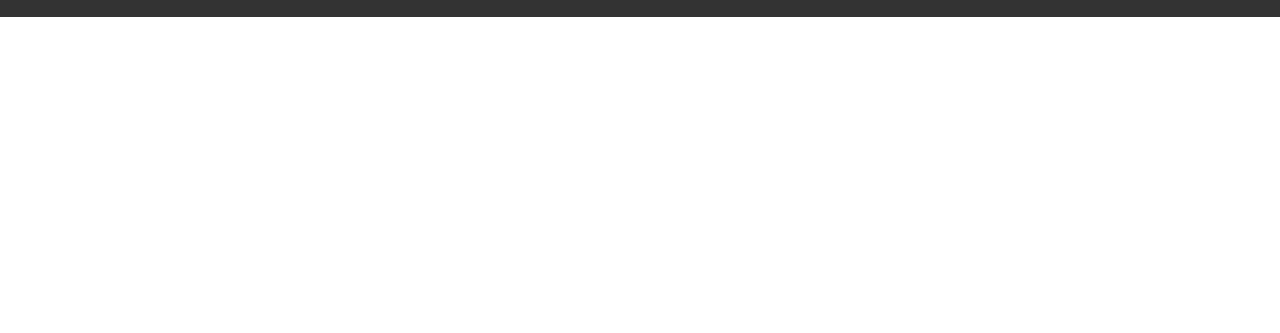
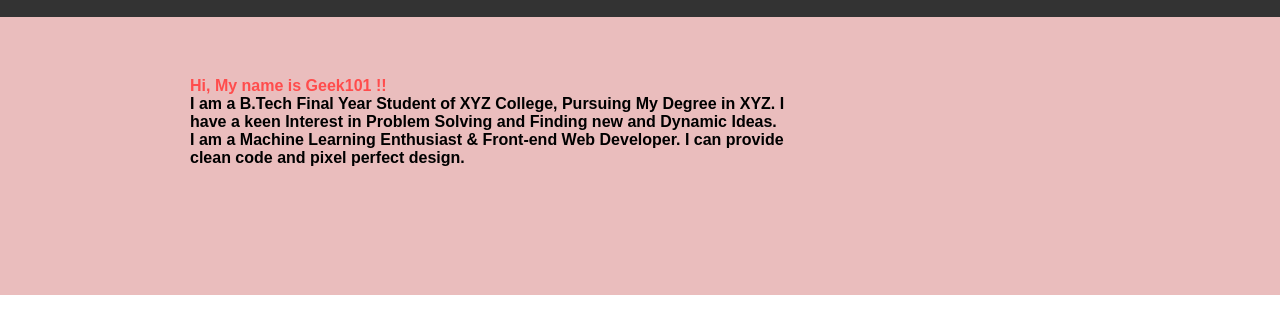
Before and after one commit to WA-A/Udacity-Project-2, a plain HTML site: page src/index.html in a window 1280 px wide. Shown: the part 51-384 px from the top of the page. Drawn offline with Linux system fonts and the light colour scheme.

Commit message:
intro banner Section Without MyPhoto

```diff
--- a/src/index.html
+++ b/src/index.html
@@ -20,6 +20,21 @@
             <div></div>
         </div>
     </nav>
+
+
+    <section class="about-section">
+        <div class="about-container">
+
+            <div class="about-text">
+                <p><span class="highlight">Hi, My name is Geek101 !!</span></p>
+                <p>I am a B.Tech Final Year Student of XYZ College, Pursuing My Degree in XYZ. I have a keen Interest in Problem Solving and Finding new and Dynamic Ideas.</p>
+                <p>I am a Machine Learning Enthusiast & Front-end Web Developer. I can provide clean code and pixel perfect design.</p>
+
+            </div>
+        </div>
+    </section>
+
+
     <script>
         const navbar = document.getElementById("navbar");
         const burger = document.getElementById("burger");
--- /dev/null
+++ b/src/scss/blocks/intro-banner.scss
@@ -0,0 +1,48 @@
+@use '../utils/mixins.scss' as *;
+@use '../utils/variables.scss' as *;
+
+
+.about-section {
+    background: #eabdbd;
+    color: #000;
+    padding: 10%;
+    display: flex;
+    justify-content: center;
+}
+
+.about-container {
+    display: flex;
+    align-items: center;
+    max-width: 1000px;
+    width: 100%;
+}
+
+
+
+.about-text {
+    margin-left: 50px;
+    font-weight: bold;
+    max-width: 600px;
+}
+
+.about-text h2 {
+    font-size: 36px;
+}
+
+.about-text .highlight {
+    color: $highlight-color;
+    font-weight: bold;
+}
+
+
+
+@media (max-width: 768px) {
+    .about-container {
+        flex-direction: column;
+        text-align: center;
+    }
+    .about-text {
+        margin-left: 0;
+        margin-top: 20px;
+    }
+}
--- a/src/scss/main.scss
+++ b/src/scss/main.scss
@@ -3,3 +3,4 @@
 @use 'base/reset';
 @use 'base/typography';
 @use 'blocks/navbar.scss';
+@use 'blocks/intro-banner.scss'
--- a/src/scss/utils/variables.scss
+++ b/src/scss/utils/variables.scss
@@ -1,2 +1,4 @@
 $primary-color: #333;
 $text-color: white;
+$banner-bg: url('banner-background.jpg');
+$highlight-color: #ff4c4c;
```
Also changed, not shown: dist/main.css, src/img/myphoto.jpg (added), 1 other file.
